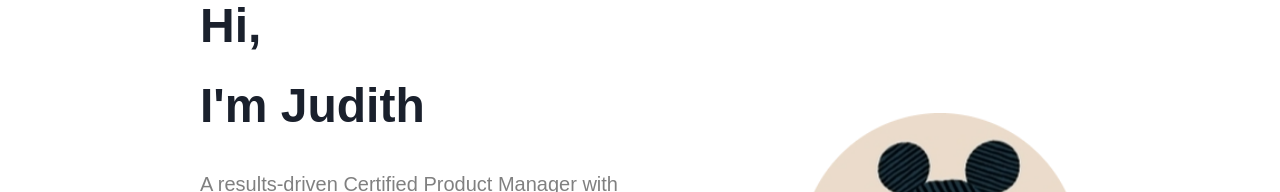
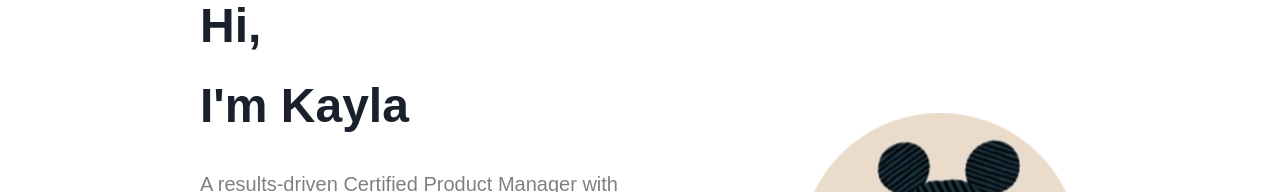
Before and after one commit to JudithKayla/I-Love-Black, a React (Vite) app: page / in a window 1280 px wide. Shown: the part 130-322 px from the top of the page. Built offline with nearby package versions, Linux system fonts and the light colour scheme.

Commit message:
Update title and home page heading

```diff
--- a/index.html
+++ b/index.html
@@ -4,7 +4,7 @@
     <meta charset="UTF-8" />
     <link rel="icon" type="image/svg+xml" href="/bolt.png" />
     <meta name="viewport" content="width=device-width, initial-scale=1.0" />
-    <title>Judith M.C - Product Manager</title>
+    <title>Kayla J.C - Product Manager</title>
   </head>
   <body>
     <div
--- a/src/components/Details.tsx
+++ b/src/components/Details.tsx
@@ -26,7 +26,7 @@ const Details = () => {
             fontSize={{ base: "3xl", md: "4xl", lg: "5xl" }}
             fontWeight="bold"
           >
-            I'm Judith
+            I'm Kayla
           </Text>
         </Stack>
         <Text
```
